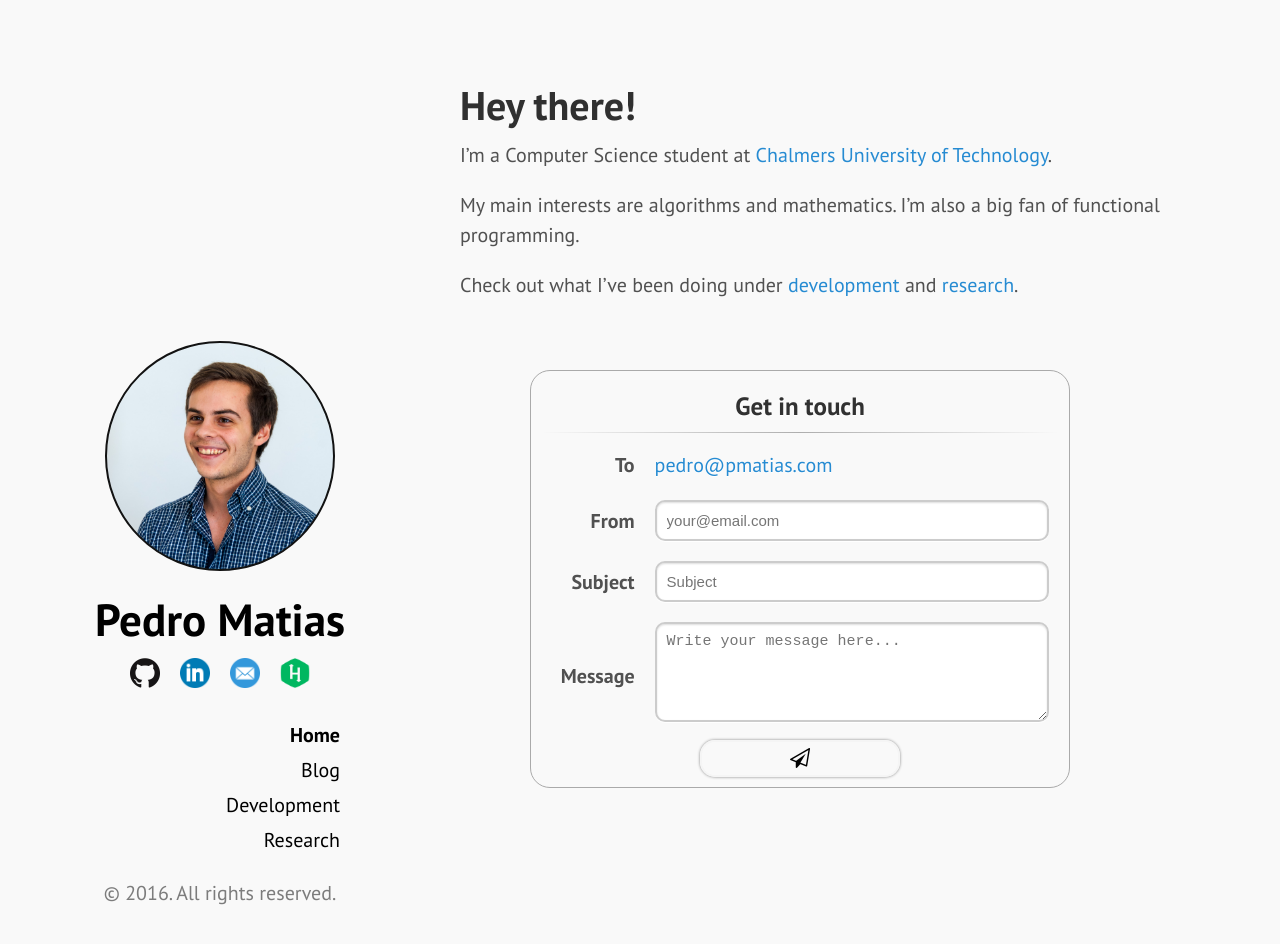
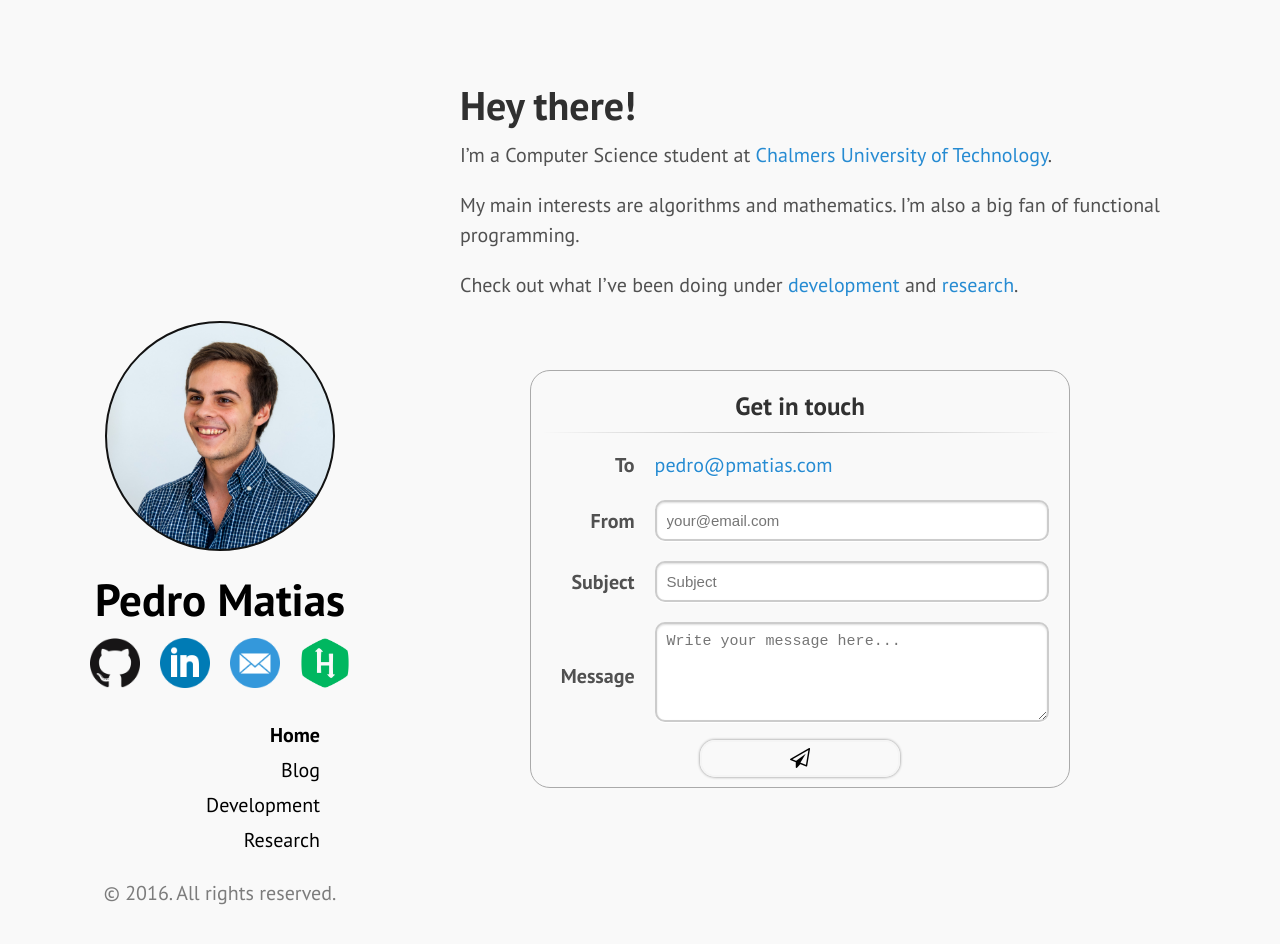
Before and after one commit to zydeon/zydeon.github.io, a Jekyll site: the page built from index.md, in a window 1280 px wide and 948 px high. Shown: the top 944 px of the window. Built offline with Jekyll 4.4.1, drawn with Linux system fonts in a browser that asks for light colours; nearby versions of some CDN libraries.

Commit message:
separate google analuytics file and improved responsiveness of sidebar

```diff
--- a/_includes/sidebar.html
+++ b/_includes/sidebar.html
@@ -33,6 +33,6 @@
       {% endfor %}
     </nav>
 
-    <p>&copy; {{ site.time | date: '%Y' }}. All rights reserved.</p>
+    <p class="copyright">&copy; {{ site.time | date: '%Y' }}. All rights reserved.</p>
   </div>
 </div>
--- a/public/css/hyde.css
+++ b/public/css/hyde.css
@@ -46,9 +46,14 @@
 
 .sidebar {
   text-align: center;
-  padding: 4rem 1rem;
+  padding: 1rem 0rem;
   color: rgba(0,0,0,.5);
   /*background-color: #F7F7F7;*/
+}
+@media (max-width: 48em) {
+  .sidebar p.copyright{
+    font-size: 13px;
+  }
 }
 @media (min-width: 48em) {
   .sidebar {
@@ -78,7 +83,6 @@
   -ms-filter: "FlipH";*/
   /* end */
 
-
   border: 2px solid #121212;
   border-radius: 50%;
   background-size:cover;
@@ -89,8 +93,8 @@
 
 /* Sidebar icons */
 img.icon {
-  width: 30px;
-  height: 30px;
+  width: 50px;
+  height: 50px;
   display: inline;
   margin: 0;
   border-radius: 0px;
@@ -105,13 +109,24 @@
 
 /* Sidebar nav */
 .sidebar-nav {
-  margin-bottom: 1rem;
-  margin-right: 3em;
-  text-align: right;
+  margin-bottom: 1em;
 }
+@media (min-width: 48em) {
+  .sidebar-nav {
+    margin-right: 3em;
+    text-align: right;
+  }
+}
+
 .sidebar-nav-item {
-  display: block;
-  line-height: 1.75;
+  display: inline;
+  padding: 0em 1rem;
+}
+@media (min-width: 48em) {
+  .sidebar-nav-item {
+    display: block;
+    line-height: 1.75;
+  }
 }
 a.sidebar-nav-item:hover,
 a.sidebar-nav-item:focus {
@@ -144,15 +159,16 @@
  */
 
 .content {
-  padding-top:    4rem;
+  padding-top:    0rem;
   padding-bottom: 4rem;
 }
 
 @media (min-width: 48em) {
   .content {
-    max-width: 38rem;
-    margin-left: 20rem;
-    margin-right: 2rem;
+    padding-top  : 4rem;
+    max-width    : 38rem;
+    margin-left  : 20rem;
+    margin-right : 2rem;
   }
 }
 
--- a/public/css/my.css
+++ b/public/css/my.css
@@ -90,7 +90,3 @@
   overflow: auto;
   /*outline:none;*/
 }
-
-  border-color: #3c763d;
-  -webkit-box-shadow: inset 0 1px 1px rgba(0, 0, 0, 0.075);
-  box-shadow: inset 0 1px 1px rgba(0, 0, 0, 0.075);
```
Also changed, not shown: _includes/google-analytics.html (added, +9 -0 lines), _layouts/default.html (+1 -9 lines).
